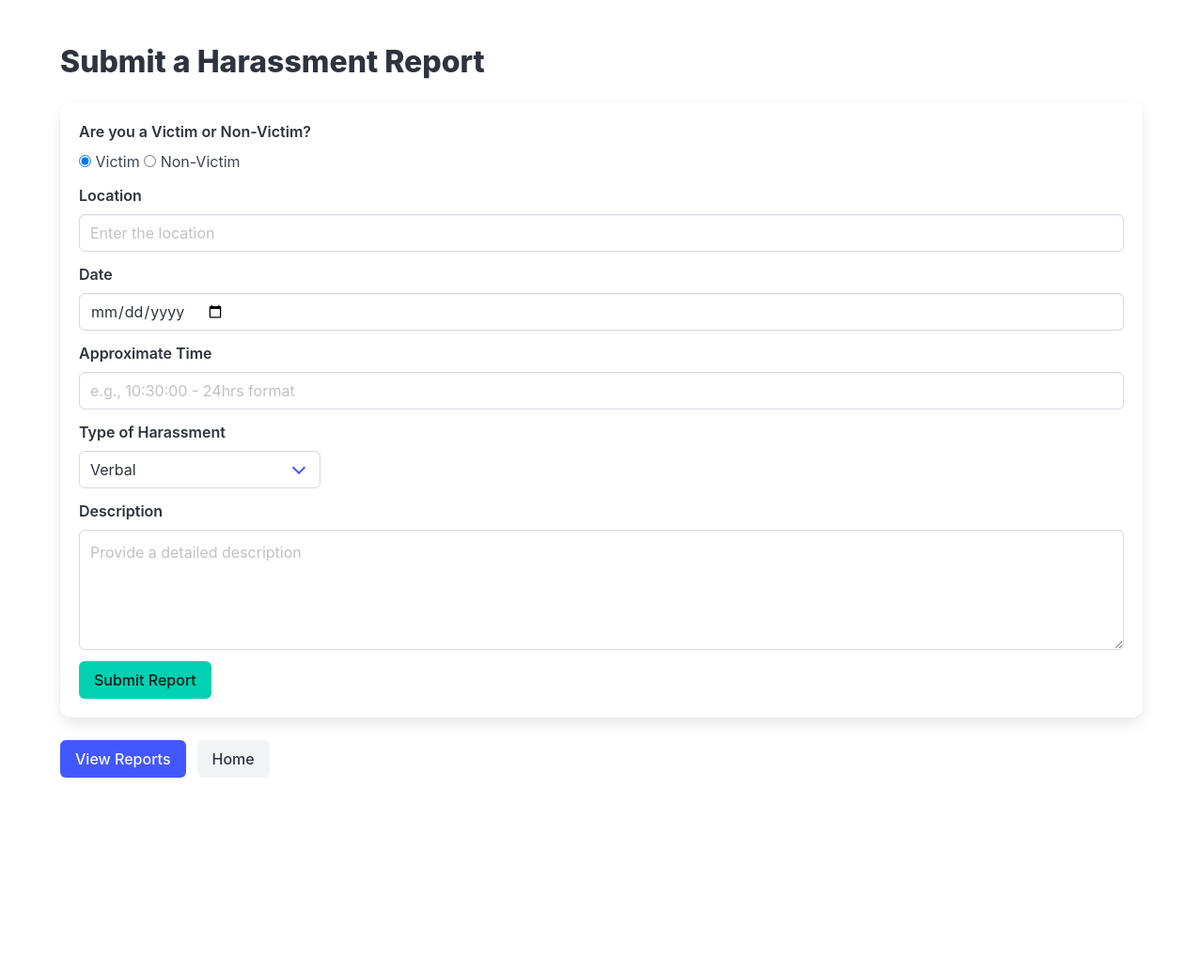
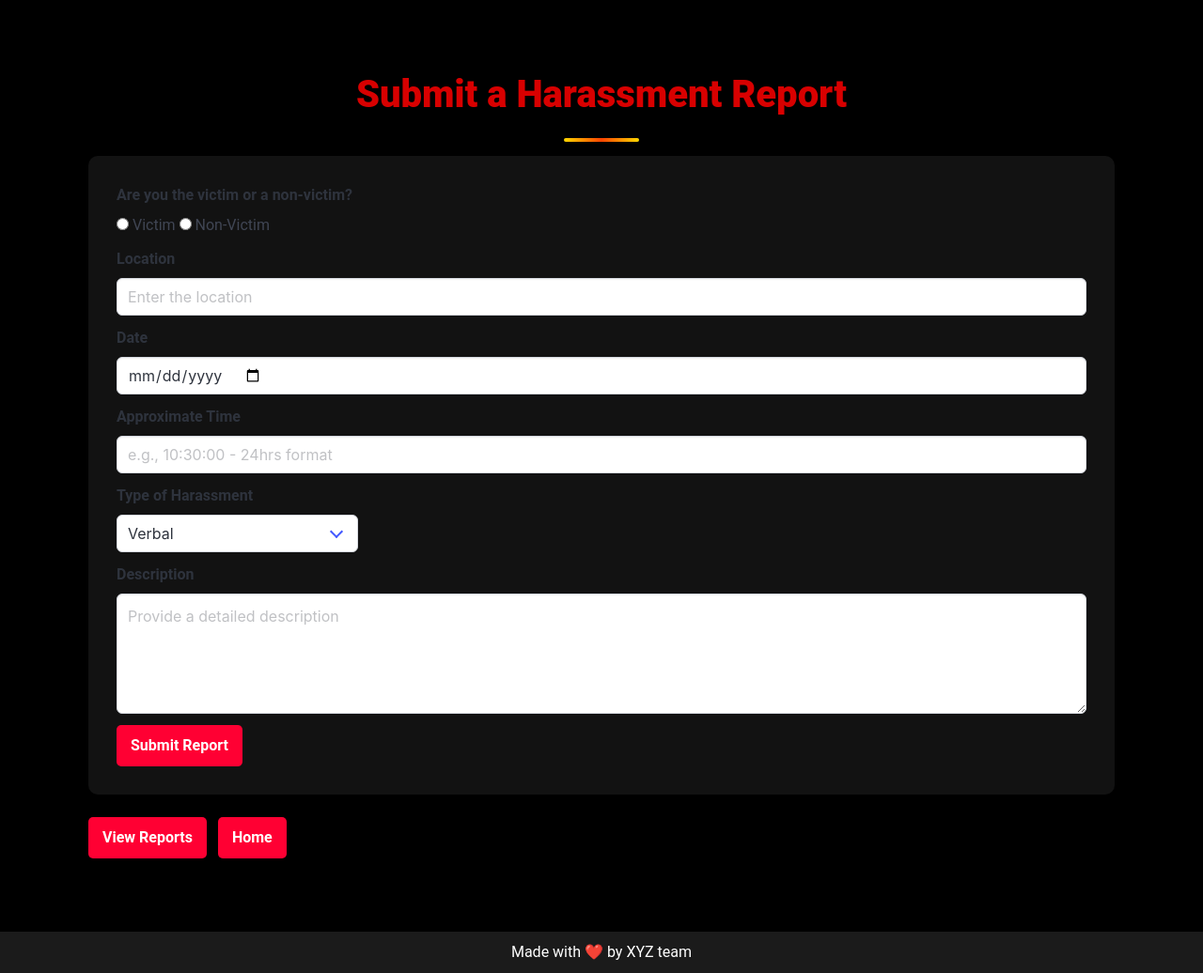
Before and after one commit to abhirajadhikary06/Report-Connect, a Django app: page /submit/ in a window 1280 px wide. Shown: the whole page at 94% size. Before the commit the page ends 828 px from the top, so only its background shows below. Run offline with Django 5.2, Linux system fonts and the light colour scheme.

Commit message:
Revamped UI of report submission.html by Anik

```diff
--- a/harassment_platform/reports/templates/report_submission.html
+++ b/harassment_platform/reports/templates/report_submission.html
@@ -7,86 +7,177 @@
     <title>Submit a Report</title>
     <link rel="stylesheet" href="https://cdn.jsdelivr.net/npm/bulma/css/bulma.min.css">
     <style>
-        .toggle-button {
-            display: flex;
-            justify-content: center;
-            align-items: center;
-            background-color: #f5f5f5;
-            border-radius: 25px;
-            width: 150px;
-            padding: 5px;
+        /* Styles (same as before) */
+        body {
+            background-color: #000;
+            color: #f5f5f5;
+            font-family: "Roboto", sans-serif;
+        }
+        .container {
+            max-width: 800px;
+            margin: 0 auto;
+            padding: 30px;
+        }
+        .title {
+            color:rgb(216, 0, 0);
+            font-size: 2.5rem;
+            text-align: center;
+        }
+
+        /* Custom Success Notification Color */
+        .notification.is-success {
+            background-color:rgb(180, 0, 0); /* Green background */
+            color: #fff; /* White text */
+        }
+
+        .notification.is-success strong {
+            color: #fff; /* White text for the strong tag */
+        }
+        .box {
+            background-color: #121212;
+            border: 2px solidrgb(255, 255, 255);
+            border-radius: 10px;
+            padding: 30px;
+        }
+        input, textarea, select {
+            background-color: #000;
+            border: 1px solid #444;
+            color: #f5f5f5;
+            border-radius: 5px;
+        }
+        input:hover, textarea:hover, select:hover {
+            border-color: #ff0033;
+        }
+        input:focus, textarea:focus, select:focus {
+            outline: none;
+            border-color:rgb(204, 91, 114);
+        }
+        .button {
+            background-color: #ff0033;
+            border: none;
+            color: #fff;
+            font-weight: bold;
+            padding: 10px 15px;
+            border-radius: 5px;
+            transition: background-color 0.3s, transform 0.2s;
+        }
+        .button:hover {
+            background-color: #cc002a;
+            transform: translateY(-3px);
+        }
+
+        /* Footer */
+       footer {
+            text-align: center;
+            padding: 10px;
+            background: rgb(27, 27, 27);
+            color: white;
             position: relative;
-            cursor: pointer;
-            margin-bottom: 1rem;
+            width: 100%;
+            box-shadow: 0 -2px 10px rgba(0, 0, 0, 0.5);
+            margin-top: auto; /* Ensures footer stays at the bottom */
         }
-        .toggle-button input[type="radio"] {
-            display: none;
+
+        footer a {
+            color: #FF6347; /* Vibrant orange-red */
+            text-decoration: none;
+            font-weight: bold;
         }
-        .toggle-button span {
-            width: 50%;
-            text-align: center;
-            padding: 10px 0;
-            font-weight: bold;
-            color: #4a4a4a;
+
+        footer a:hover {
+            color: #FF4500; /* Slightly darker red for hover */
+            text-decoration: underline;
         }
-        .toggle-button .slider {
-            position: absolute;
-            top: 5px;
-            bottom: 5px;
-            width: 50%;
-            border-radius: 20px;
-            background-color: #00d1b2;
-            transition: transform 0.3s ease;
+
+        /* Divider Styling */
+
+        .heading-divider {
+            width: 80px;
+            height: 4px;
+            background: linear-gradient(90deg, #FFD700, #FF4500, #FFD700); /* Gold to red gradient */
+            margin: 15px auto;
+            border-radius: 10px;
+            animation: shimmer 2s infinite linear; /* Animated shimmer */
         }
-        input[type="radio"]:checked + label {
-            color: white;
+
+        /* Shimmer Animation */
+        @keyframes pulse {
+            0% {
+                transform: scale(1);
+                text-shadow: 0 0 10px rgba(255, 0, 0, 0.2), 0 0 20px rgba(0, 0, 0, 0.5);
+            }
+            50% {
+                transform: scale(1.05);
+                text-shadow: 0 0 20px rgb(90, 8, 8), 0 0 40px rgba(0, 0, 0, 0.8);
+            }
+            100% {
+                transform: scale(1);
+                text-shadow: 0 0 10px rgba(255, 215, 0, 0.2), 0 0 20px rgba(0, 0, 0, 0.5);
+            }
         }
-        input[type="radio"]#victim:checked ~ .slider {
-            transform: translateX(0);
+
+        #heading {
+            animation: pulse 3s infinite;
         }
-        input[type="radio"]#non-victim:checked ~ .slider {
-            transform: translateX(100%);
+
+        @keyframes shimmer {
+            0% {
+                background-position: -200px 0;
+            }
+            100% {
+                background-position: 200px 0;
+            }
         }
+
+        .shimmer-effect {
+            background: linear-gradient(
+                90deg,
+                rgba(255, 0, 0, 0.1) 25%,  /* Light red */
+                rgba(255, 215, 0, 0.5) 50%, /* Golden */
+                rgba(255, 0, 0, 0.1) 75%   /* Light red */
+            );
+            background-size: 400px 100%; /* Determines the shimmer width */
+            animation: shimmer 3s infinite;
+            color: #fff; /* Text color on top of shimmer */
+            padding: 10px 20px; /* Optional styling */
+            border-radius: 5px; /* Optional styling */
+            display: inline-block; /* Ensure it works with content */
+        }
+
     </style>
 </head>
 <body>
     <section class="section">
         <div class="container">
             <h1 class="title">Submit a Harassment Report</h1>
+            <div class="heading-divider"></div>
 
+            <!-- Success Message -->
             {% if success %}
                 <div class="notification is-success">
-                    Your report has been successfully submitted.
+                    <strong>Your report has been successfully submitted!</strong>
                 </div>
             {% endif %}
-            <script>
-                document.addEventListener('DOMContentLoaded', function() {
-                    const notification = document.querySelector('.notification');
-                    if (notification) {
-                        setTimeout(() => {
-                            notification.style.display = 'none';
-                        }, 5000); // Hide after 5 seconds
-                    }
-                });
-            </script>
 
             <form method="post" class="box">
                 {% csrf_token %}
-                <!-- Victim or Non-Victim Toggle -->
 
+                <!-- Victim/Non-Victim Radio Buttons -->
                 <div class="field">
-                    <label class="label">Are you a Victim or Non-Victim?</label>
+                    <label class="label">Are you the victim or a non-victim?</label>
                     <div class="control">
                         <label class="radio">
-                            <input type="radio" name="role" value="victim" checked>
+                            <input type="radio" name="role" value="victim" required>
                             Victim
                         </label>
                         <label class="radio">
-                            <input type="radio" name="role" value="non-victim">
+                            <input type="radio" name="role" value="non-victim" required>
                             Non-Victim
                         </label>
                     </div>
                 </div>
+
+                <!-- Location -->
                 <div class="field">
                     <label class="label">Location</label>
                     <div class="control">
@@ -94,13 +185,15 @@
                     </div>
                 </div>
 
+                <!-- Date -->
                 <div class="field">
                     <label class="label">Date</label>
                     <div class="control">
-                        <input class="input" type="date" name="date" placeholder="e.g., 2025-01-01" required>
+                        <input class="input" type="date" name="date" required>
                     </div>
                 </div>
 
+                <!-- Approximate Time -->
                 <div class="field">
                     <label class="label">Approximate Time</label>
                     <div class="control">
@@ -108,6 +201,7 @@
                     </div>
                 </div>
 
+                <!-- Type of Harassment -->
                 <div class="field">
                     <label class="label">Type of Harassment</label>
                     <div class="control">
@@ -131,6 +225,7 @@
                     </div>
                 </div>
 
+                <!-- Description -->
                 <div class="field">
                     <label class="label">Description</label>
                     <div class="control">
@@ -138,16 +233,23 @@
                     </div>
                 </div>
 
+                <!-- Submit Button -->
                 <div class="control">
                     <button class="button is-primary" type="submit">Submit Report</button>
                 </div>
             </form>
 
-            <div class="buttons">
-                <a href="{% url 'reports_list' %}" class="button is-link">View Reports</a>
+            <!-- Navigation Buttons -->
+            <div class="buttons" style="text-align: center;">
+                <a href="{% url 'reports_list' %}" class="button is-light">View Reports</a>
                 <a href="{% url 'home' %}" class="button is-light">Home</a>
             </div>
         </div>
     </section>
+
+    <!-- Footer Section -->
+    <footer>
+        <p>Made with <span>❤️</span> by XYZ team</p>
+    </footer>
 </body>
 </html>
```
Also changed, not shown: harassment_platform/db.sqlite3.
